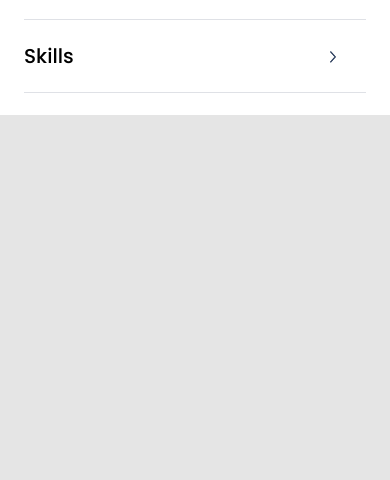
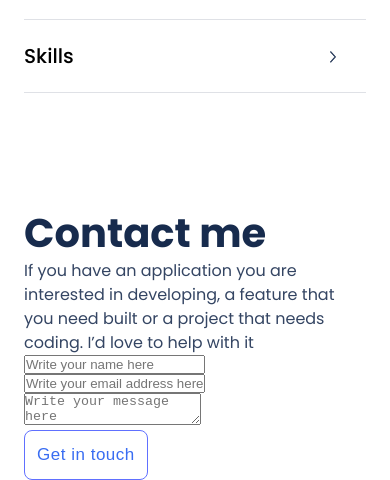
Before and after one commit to seyioyemade/portfolio, a website: page index.html in a window 390 px wide. Shown: the part 4507-4987 px from the top of the page. Before the commit the page ends 4622 px from the top, so only its background shows below. Drawn offline with Linux system fonts and the light colour scheme.

Commit message:
Add mobile contact form html

```diff
--- a/index.html
+++ b/index.html
@@ -136,6 +136,31 @@
           <li>Skills<span class="skills-arrrow"><img src="images/arrow-right.png" alt="arrow-right"></span></li>
         </ul>
       </section>
+
+      <section class="contact-form">
+        <div>
+          <h2>Contact me</h2>
+        <p>If you have an application you are interested in developing, a feature that you need built or a project that needs coding. I’d love to help with it</p>
+        <form action="#" method="post">
+          <ul>
+            <li>
+              <input type="text" id="name" name="user_name" placeholder="Write your name here" />
+            </li>
+            <li>
+              <input type="email" id="email" name="user_email" placeholder="Write your email address here" />
+            </li>
+            <li>
+              <textarea id="msg" name="user_message" placeholder="Write your message here"></textarea>
+            </li>
+            <li class="button">
+              <button type="submit">Get in touch</button>
+            </li>
+          </ul>
+        </form>
+        </div>
+
+
+      </section>
     </main>
   </div>
 </body>
--- a/styles.css
+++ b/styles.css
@@ -271,5 +271,5 @@ h2 {
   border-top: 1px solid #dfe1e6;
   border-bottom: 1px solid #dfe1e6;
   padding: 2.4rem 0;
-  margin: 2.2rem 0;
+  margin: 2.2rem 0 11.4rem 0;
 }
```
Also changed, not shown: images/contact-form-mobile-bg.png (added).
